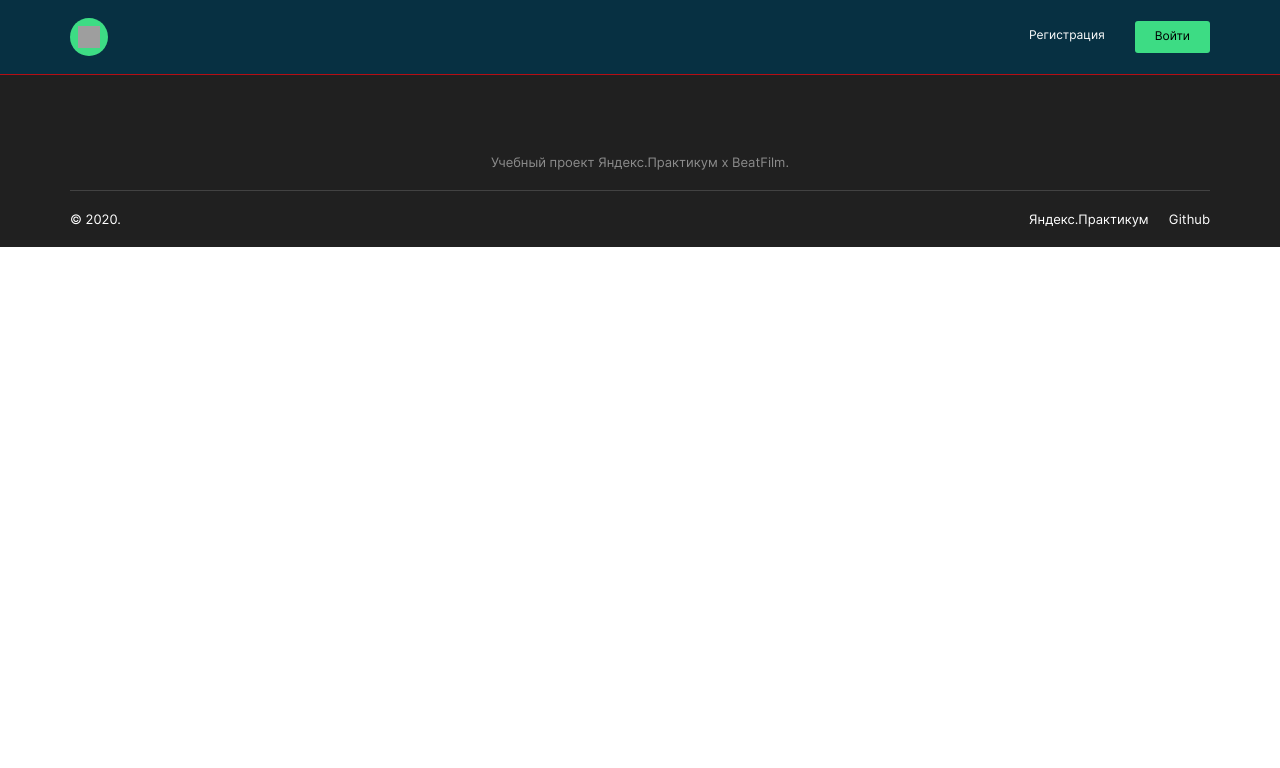
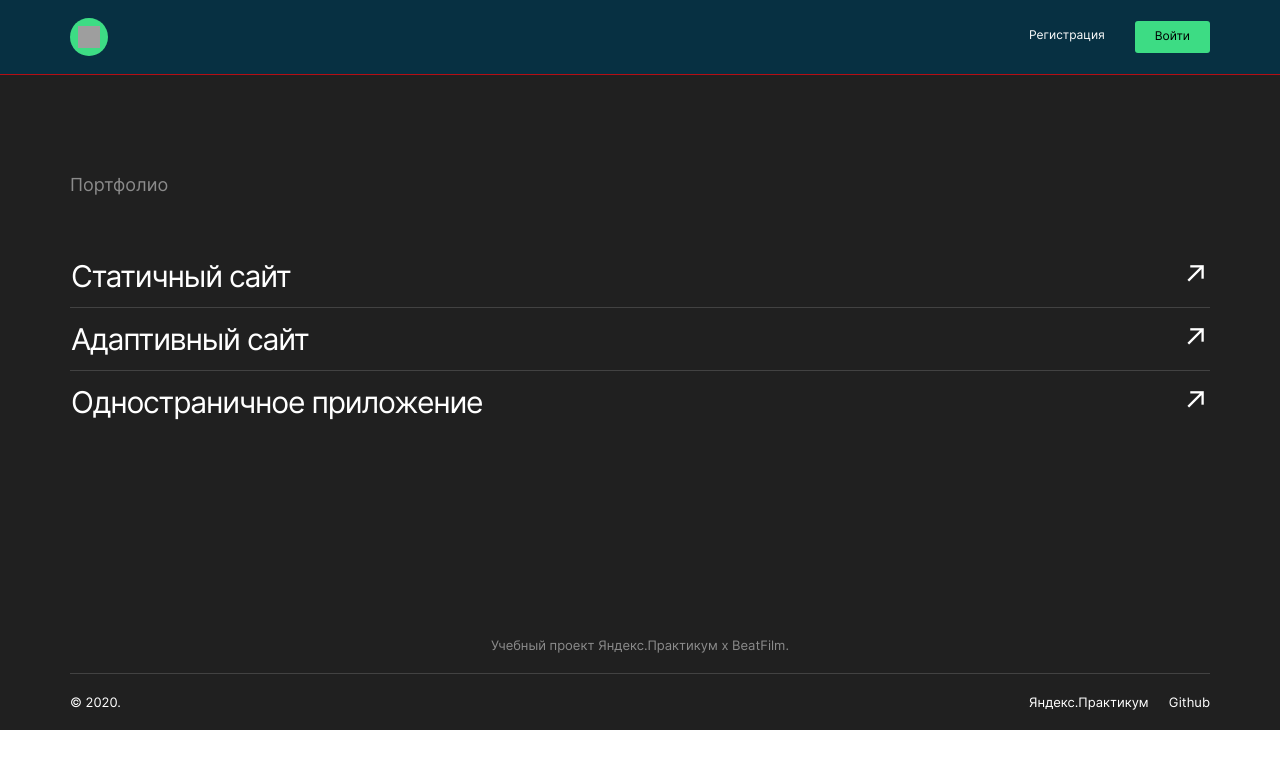
Before and after one commit to Easy-Deny/movies-explorer-frontend, a React (Create React App) app: page / in a window 1280 px wide. Shown: the top 768 px of the page. Built offline with nearby package versions, Linux system fonts and the light colour scheme; grey boxes are pictures that could not be loaded.

Commit message:
feat: add portfolio

```diff
--- /dev/null
+++ b/src/blocks/portfolio/__table-column/portfolio__table-column.css
@@ -0,0 +1,4 @@
+.portfolio__table-column:nth-of-type(2){
+    text-align: right;
+    line-height: 60px;
+}
--- /dev/null
+++ b/src/blocks/portfolio/__table-string/portfolio__table-string.css
@@ -0,0 +1,7 @@
+.portfolio__table-string {
+    border-bottom: 1px #424242 solid;
+}
+
+.portfolio__table-string:last-child {
+    border-bottom: none;
+}
--- /dev/null
+++ b/src/blocks/portfolio/__table/portfolio__table.css
@@ -0,0 +1,12 @@
+.portfolio__table {
+    width: 100%;
+    color: #FFFFFF;
+    border-collapse: collapse;
+    align-items: center;
+    font-family: Inter;
+    font-size: 30px;
+    font-weight: 400;
+    line-height: 50px;
+    letter-spacing: -0.04em;
+    text-align: left;
+}
--- /dev/null
+++ b/src/blocks/portfolio/__title/portfolio__title.css
@@ -0,0 +1,10 @@
+.portfolio__title {
+    color: #8B8B8B;
+    font-family: Inter;
+    font-size: 18px;
+    font-weight: 400;
+    line-height: 20px;
+    letter-spacing: 0px;
+    margin-top: 0;
+    margin-bottom: 50px;
+}
--- /dev/null
+++ b/src/blocks/portfolio/portfolio.css
@@ -0,0 +1,17 @@
+.portfolio {
+    background-color: #202020;
+    padding: 100px 70px 125px 70px;
+
+}
+
+@media screen and (max-width:768px) {
+    .portfolio {
+        padding: 90px 50px;
+    }
+}
+
+@media screen and (max-width:320px) {
+    .portfolio {
+        padding: 70px 14px;
+    }
+}
--- a/src/components/App.js
+++ b/src/components/App.js
@@ -1,5 +1,6 @@
 import Header from './Header';
 import Footer from './Footer'
+import Portfolio from './Portfolio'
 
 
 //import { Route, Routes, useNavigate } from 'react-router-dom'
@@ -11,6 +12,7 @@ function App() {
       <Header
         loggedIn={loggedIn}
       />
+      <Portfolio/>
       <Footer/>
 
 
--- a/src/components/Portfolio.js
+++ b/src/components/Portfolio.js
@@ -0,0 +1,24 @@
+function Portfolio() {
+    return (
+        <section className="portfolio">
+            <p className="portfolio__title">Портфолио</p>
+            <table className="portfolio__table">
+                <tr className="portfolio__table-string">
+                    <td className="portfolio__table-column">Статичный сайт</td>
+                    <td className="portfolio__table-column">↗</td>
+                </tr>
+                <tr className="portfolio__table-string">
+                    <td className="portfolio__table-column">Адаптивный сайт</td>
+                    <td className="portfolio__table-column">↗</td>
+                </tr>
+                <tr className="portfolio__table-string">
+                    <td className="portfolio__table-column">Одностраничное приложение</td>
+                    <td className="portfolio__table-column">↗</td>
+                </tr>
+            </table>
+
+
+        </section >
+    );
+}
+export default Portfolio;
--- a/src/index.css
+++ b/src/index.css
@@ -15,6 +15,12 @@
 @import url(./blocks/header/__account-logo/header__account-logo.css);
 @import url(./blocks/header/__account-icon/header__account-icon.css);
 
+@import url(./blocks/portfolio/portfolio.css);
+@import url(./blocks/portfolio/__table/portfolio__table.css);
+@import url(./blocks/portfolio/__table-string/portfolio__table-string.css);
+@import url(./blocks/portfolio/__table-column/portfolio__table-column.css);
+@import url(./blocks/portfolio/__title/portfolio__title.css);
+
 @import url(./blocks/footer/footer.css);
 @import url(./blocks/footer/__description/footer__description.css);
 @import url(./blocks/footer/__line/footer__line.css);
```
